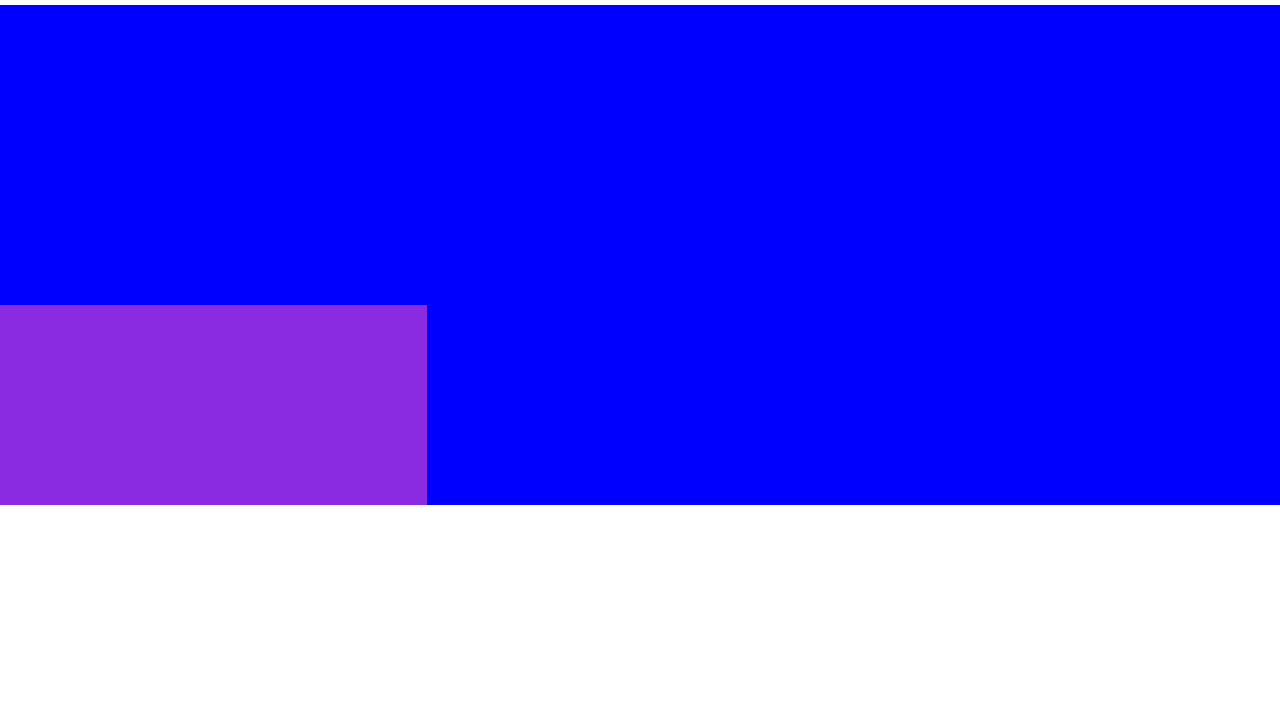
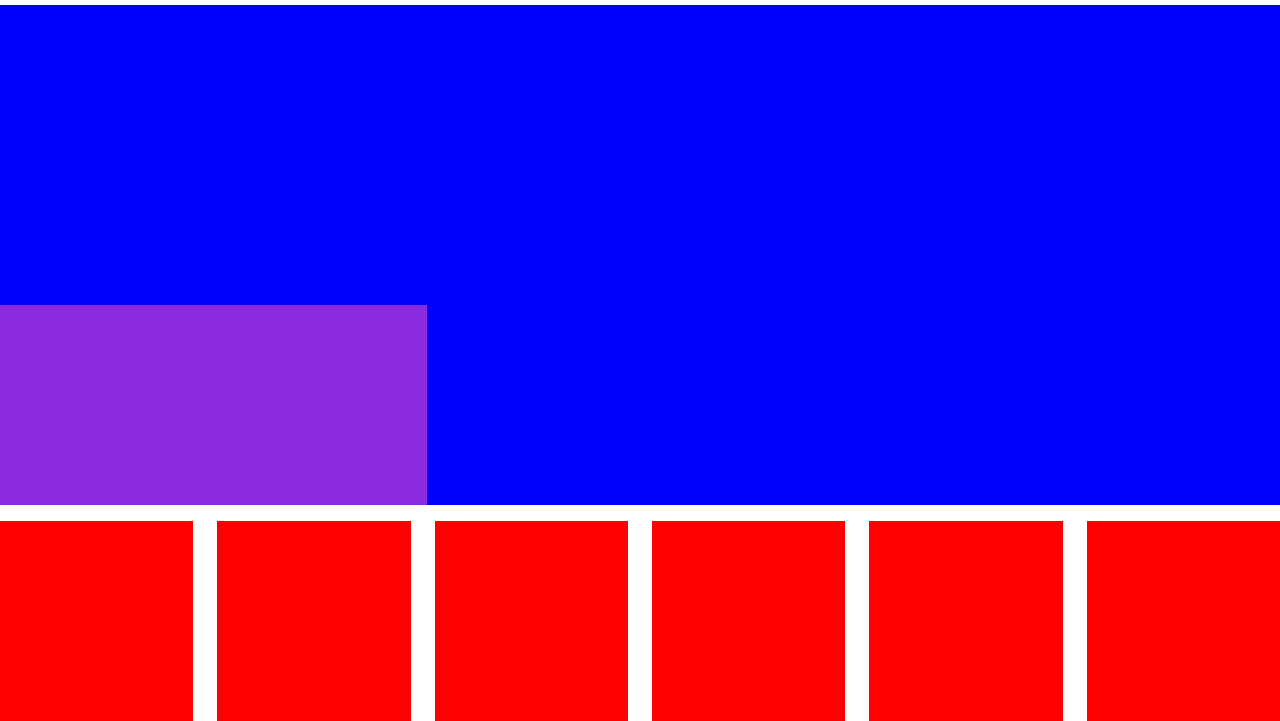
Before and after one commit to marianomarchionna/htmlcss-playstation, a plain HTML site: page index.html in a window 1280 px wide. Shown: the part 115-836 px from the top of the page. Before the commit the page ends 800 px from the top, so only its background shows below. Drawn offline with nearby package versions, Linux system fonts and the light colour scheme.

Commit message:
Portfolio

```diff
--- a/css/style.css
+++ b/css/style.css
@@ -28,6 +28,10 @@ i {
     color: white;
     border-radius: 20px;
 }
+
+.header-bottom {
+    background-color: white;
+}
 /* FINE HEADER */
 /* SECTION JUMBO */
 .jumbo {
@@ -40,6 +44,11 @@ i {
     height: 200px;
 }
 /* FINE JUMBO */
+/* SECTION PORTFOLIO */
+.portfolio-item {
+    height: 200px;
+}
+/* FINE PORTFOLIO */
 /* DEBUG */
 .debug .jumbo {
     background-color: blue;
@@ -48,3 +57,7 @@ i {
 .debug .jumbotext {
     background-color: blueviolet;
 }
+
+.debug .portfolio-item {
+    background-color: red;
+}
--- a/index.html
+++ b/index.html
@@ -139,6 +139,34 @@
         <section class="jumbo position-relative">
             <div class="jumbotext col-12 col-lg-4 position-absolute bottom-0 start-0"></div>
         </section>
+        <section class="portfolio">
+            <div class="row">
+                <div class="col-6 col-sm-4 col-lg-2 mt-3">
+                    <div class="portfolio-item">
+                    </div>
+                </div>
+                <div class="col-6 col-sm-4 col-lg-2 mt-3">
+                    <div class="portfolio-item">
+                    </div>
+                </div>
+                <div class="col-6 col-sm-4 col-lg-2 mt-3">
+                    <div class="portfolio-item">
+                    </div>
+                </div>
+                <div class="col-6 col-sm-4 col-lg-2 mt-3">
+                    <div class="portfolio-item">
+                    </div>
+                </div>
+                <div class="col-6 col-sm-4 col-lg-2 mt-3">
+                    <div class="portfolio-item">
+                    </div>
+                </div>
+                <div class="col-6 col-sm-4 col-lg-2 mt-3">
+                    <div class="portfolio-item">
+                    </div>
+                </div>
+            </div>
+        </section>
     </main>
     <!-- FINE MAIN -->
     <!-- FOOTER -->
```
